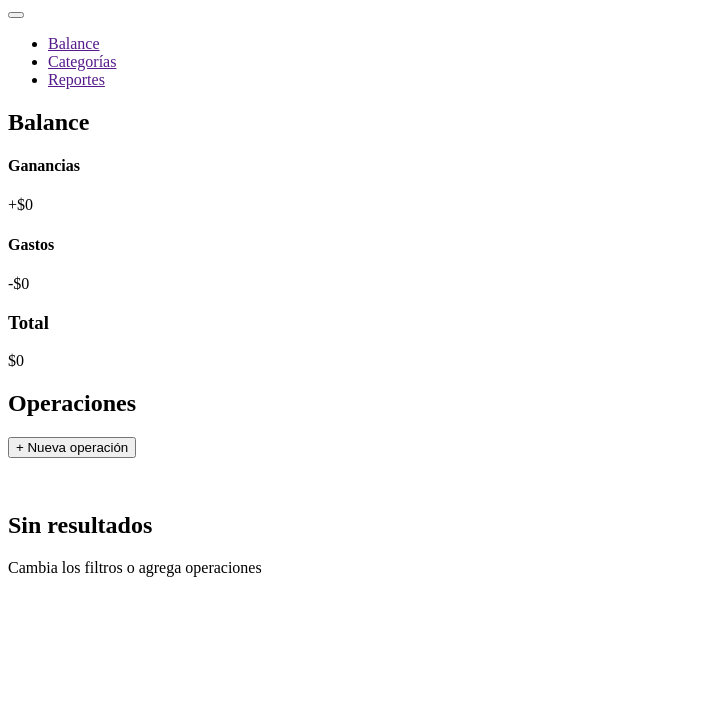
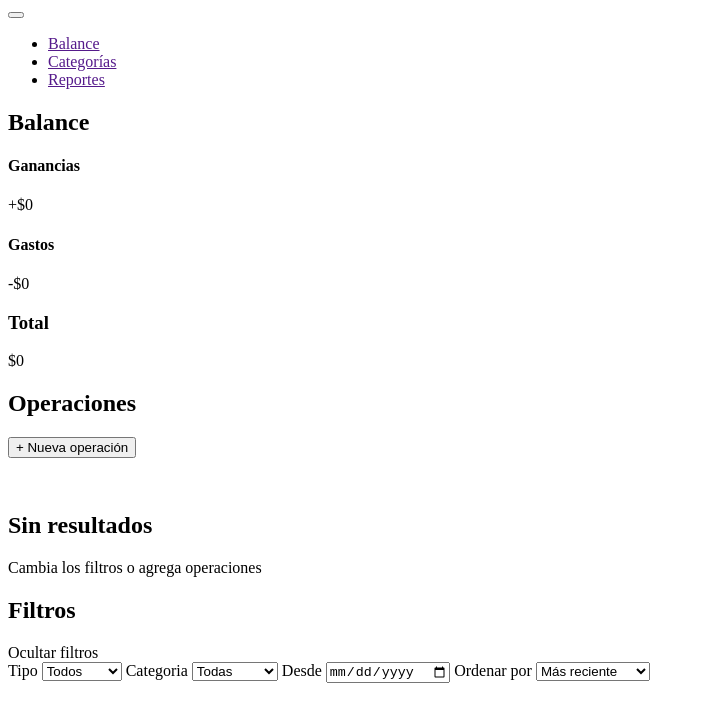
Before and after one commit to Natalia-Schwindt/proyectoAhorrADAs, a plain HTML site: page index.html in a window 1280 px wide. Shown: the part 79-798 px from the top of the page, without its empty margins (0-705 px from the left). Drawn offline with Linux system fonts and the light colour scheme.

Commit message:
creacion html filtros

```diff
--- a/index.html
+++ b/index.html
@@ -62,6 +62,41 @@
             <p>Cambia los filtros o agrega operaciones</p>
         </div>
     </section>
+    <section>
+        <div>
+            <h2>Filtros</h2>
+            <label>Ocultar filtros</label>
+        </div>
+        <form>
+            <label for="tipo">Tipo</label>
+            <select name="tipo" id="tipo">
+                <option value="todos">Todos</option>
+                <option value="gasto">Gasto</option>
+                <option value="ganancia">Ganancia</option>
+            </select>
+            <label for="categoria">Categoria</label>
+            <select name="categoria" id="categoria">
+                <option value="todas">Todas</option>
+                <option value="comida">Comida</option>
+                <option value="servicios">Servicios</option>
+                <option value="salidas">Salidas</option>
+                <option value="educacion">Educación</option>
+                <option value="transporte">Transporte</option>
+                <option value="trabajo">Trabajo</option>
+            </select>
+            <label for="desde">Desde</label>
+            <input type="date" name="desde" id="desde">
+            <label for="ordenarPor">Ordenar por</label>
+            <select name="ordenarPor" id="ordenarPor">
+                <option value="masReciente">Más reciente</option>
+                <option value="menosReciente">Menos reciente</option>
+                <option value="mayorMonto">Mayor monto</option>
+                <option value="menorMonto">Menor monto</option>
+                <option value="aZ">A/Z</option>
+                <option value="zA">Z/A</option>
+            </select>
+        </form>
+    </section>
 </main>
 </body>
 </html>
```
